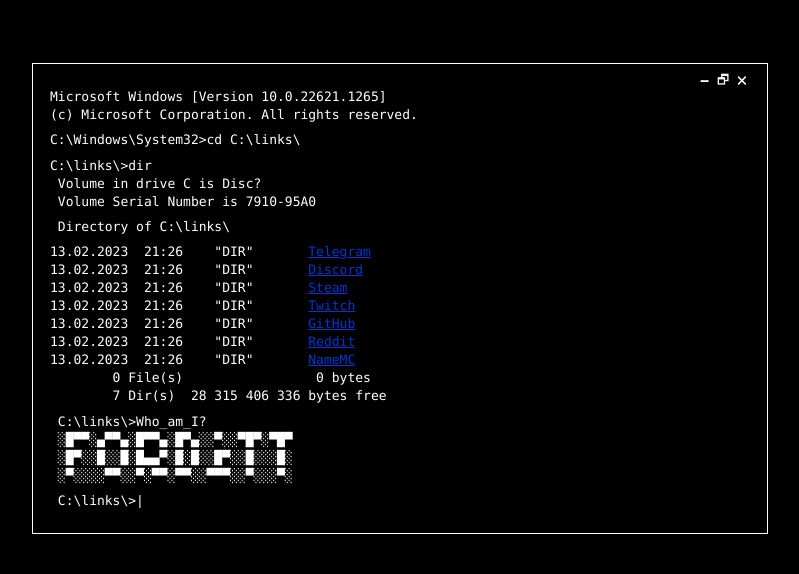
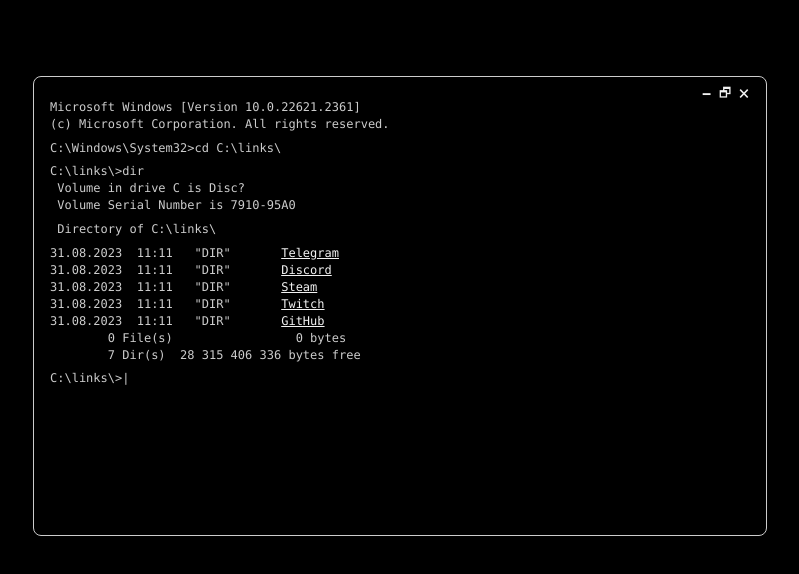
Before and after one commit to forditt/links, a plain HTML site: page index.html in a window 1280 px wide. Shown: the top 574 px of the page, without its empty margins (240-1039 px from the left). Drawn offline with Linux system fonts and the light colour scheme.

Commit message:
Add files via upload

```diff
--- a/index.html
+++ b/index.html
@@ -2,13 +2,13 @@
 <meta name="viewport" content="width=device-width, initial-scale=1" />
 <link rel="stylesheet" href="style.css">
 <script type="text/javascript" src="script.js"></script>
+<title>cmd.exe</title>
 
 <div class="text-box">
-<title>cmd.exe</title>
 <div class="buttons">
   <p class="buttons-1">🗕 🗗 🗙</p>
 </div>
-  <p> Microsoft Windows [Version 10.0.22621.1265]</p>
+  <p> Microsoft Windows [Version 10.0.22621.2361]</p>
   <p>(c) Microsoft Corporation. All rights reserved.</p>
   <h6></h6>
   <p>C:\Windows\System32>cd C:\links\</p>
@@ -19,20 +19,21 @@
   <h6></h6>
   <p>&nbspDirectory of C:\links\</p>
   <h6></h6>
-  <p>13.02.2023 &nbsp21:26 &nbsp&nbsp "DIR" &nbsp&nbsp&nbsp&nbsp&nbsp <a href="https://t.me/forditt" target="_blank">Telegram</a></p>
-  <p>13.02.2023 &nbsp21:26 &nbsp&nbsp "DIR" &nbsp&nbsp&nbsp&nbsp&nbsp <a href="https://discord.com/users/454702483122552832/" target="_blank">Discord</a></p>
-  <p>13.02.2023 &nbsp21:26 &nbsp&nbsp "DIR" &nbsp&nbsp&nbsp&nbsp&nbsp <a href="https://steamcommunity.com/id/forditt/" target="_blank">Steam</a></p>
-  <p>13.02.2023 &nbsp21:26 &nbsp&nbsp "DIR" &nbsp&nbsp&nbsp&nbsp&nbsp <a href="https://www.twitch.tv/forditt/" target="_blank">Twitch</a></p>
-  <p>13.02.2023 &nbsp21:26 &nbsp&nbsp "DIR" &nbsp&nbsp&nbsp&nbsp&nbsp <a href="https://github.com/forditt" target="_blank">GitHub</a></p>
-  <p>13.02.2023 &nbsp21:26 &nbsp&nbsp "DIR" &nbsp&nbsp&nbsp&nbsp&nbsp <a href="https://www.reddit.com/user/forditt_" target="_blank">Reddit</a></p>
-  <p>13.02.2023 &nbsp21:26 &nbsp&nbsp "DIR" &nbsp&nbsp&nbsp&nbsp&nbsp <a href="https://uk.namemc.com/profile/forditt" target="_blank">NameMC</a></p>
+  <p>31.08.2023 &nbsp11:11 &nbsp&nbsp"DIR" &nbsp&nbsp&nbsp&nbsp&nbsp <a href="https://t.me/forditt" target="_blank">Telegram</a></p>
+  <p>31.08.2023 &nbsp11:11 &nbsp&nbsp"DIR" &nbsp&nbsp&nbsp&nbsp&nbsp <a href="https://discord.com/users/454702483122552832/" target="_blank">Discord</a></p>
+  <p>31.08.2023 &nbsp11:11 &nbsp&nbsp"DIR" &nbsp&nbsp&nbsp&nbsp&nbsp <a href="https://steamcommunity.com/id/forditt/" target="_blank">Steam</a></p>
+  <p>31.08.2023 &nbsp11:11 &nbsp&nbsp"DIR" &nbsp&nbsp&nbsp&nbsp&nbsp <a href="https://www.twitch.tv/forditt/" target="_blank">Twitch</a></p>
+  <p>31.08.2023 &nbsp11:11 &nbsp&nbsp"DIR" &nbsp&nbsp&nbsp&nbsp&nbsp <a href="https://github.com/forditt" target="_blank">GitHub</a></p>
   <p>&nbsp&nbsp&nbsp&nbsp&nbsp&nbsp&nbsp 0 File(s) &nbsp&nbsp&nbsp&nbsp&nbsp&nbsp&nbsp&nbsp&nbsp&nbsp&nbsp&nbsp&nbsp&nbsp&nbsp 0 bytes</p>
   <p>&nbsp&nbsp&nbsp&nbsp&nbsp&nbsp&nbsp 7 Dir(s) &nbsp28 315 406 336 bytes free</p>
   <h6></h6>
-  <p>&nbspC:\links\>Who_am_I?</p>
-  <p>&nbsp░█▀▀░▄▀▀▄░█▀▀▄░█▀▄░░▀░░▀█▀░▀█▀</p>
-  <p>&nbsp░█▀░░█░░█░█▄▄▀░█░█░░█▀░░█░░░█░</p>
-  <p>&nbsp░▀░░░░▀▀░░▀░▀▀░▀▀░░▀▀▀░░▀░░░▀░</p>
+  <p>C:\links\><span id="cursor">|</span></p>
+  <p>&nbsp</p>
+  <p>&nbsp</p>
+  <p>&nbsp</p>
+  <p>&nbsp</p>
+  <p>&nbsp</p>
+  <p>&nbsp</p>
+  <p>&nbsp</p>
   <h6></h6>
-  <p>&nbspC:\links\><span id="cursor">|</span></p>
 </div>
--- a/style.css
+++ b/style.css
@@ -5,14 +5,15 @@
 }
 
 .text-box{
-  border: 1px solid  rgb(255, 255, 255);
-  padding: 17px;
+  border: 1px solid  rgb(204, 204, 204);
+  border-radius: 8px;
+  padding: 16px;
   margin: auto;
-  margin-top: 5%;
+  margin-top: 6%;
 
   font-family: consolas;
-  font-size: small;
-  color:rgb(255, 255, 255);
+  font-size: 12px;
+  color:rgb(204, 204, 204);
   line-height:5px;
 
   min-width: 400px;
@@ -20,15 +21,17 @@
 }
 
 .buttons-1{
+  color:rgb(242, 242, 242);
   position: absolute;
-  margin-left: 650px;
-  margin-top: -4px;
+  margin-left: 652px;
+  margin-top: -3px;
   min-width: 400px;
   max-width: 700px;
+  font-size: 13px;
 }
 
 a:link, a:visited{
-  color: rgb(0, 55, 218);
+  color: rgb(242, 242, 242);
 }
 
 cursor{
```
